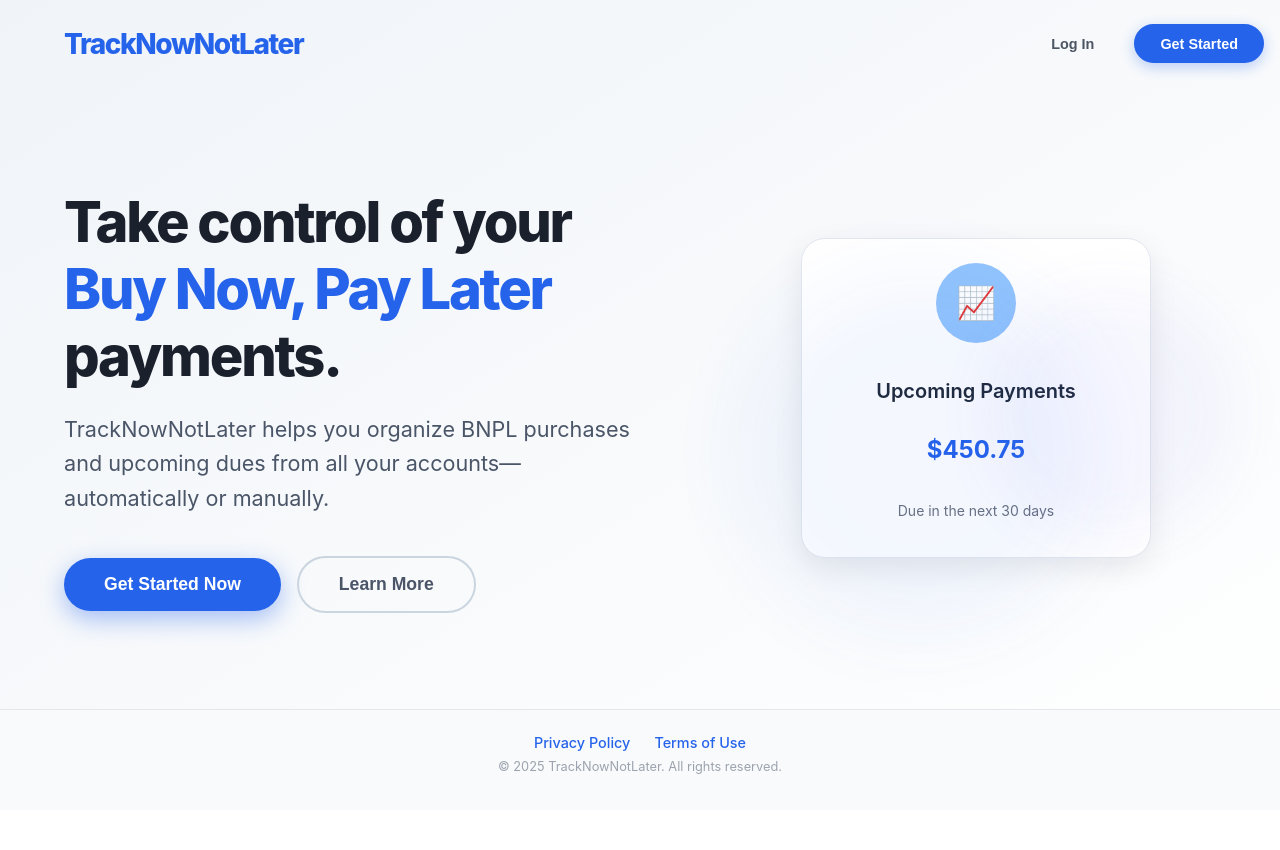
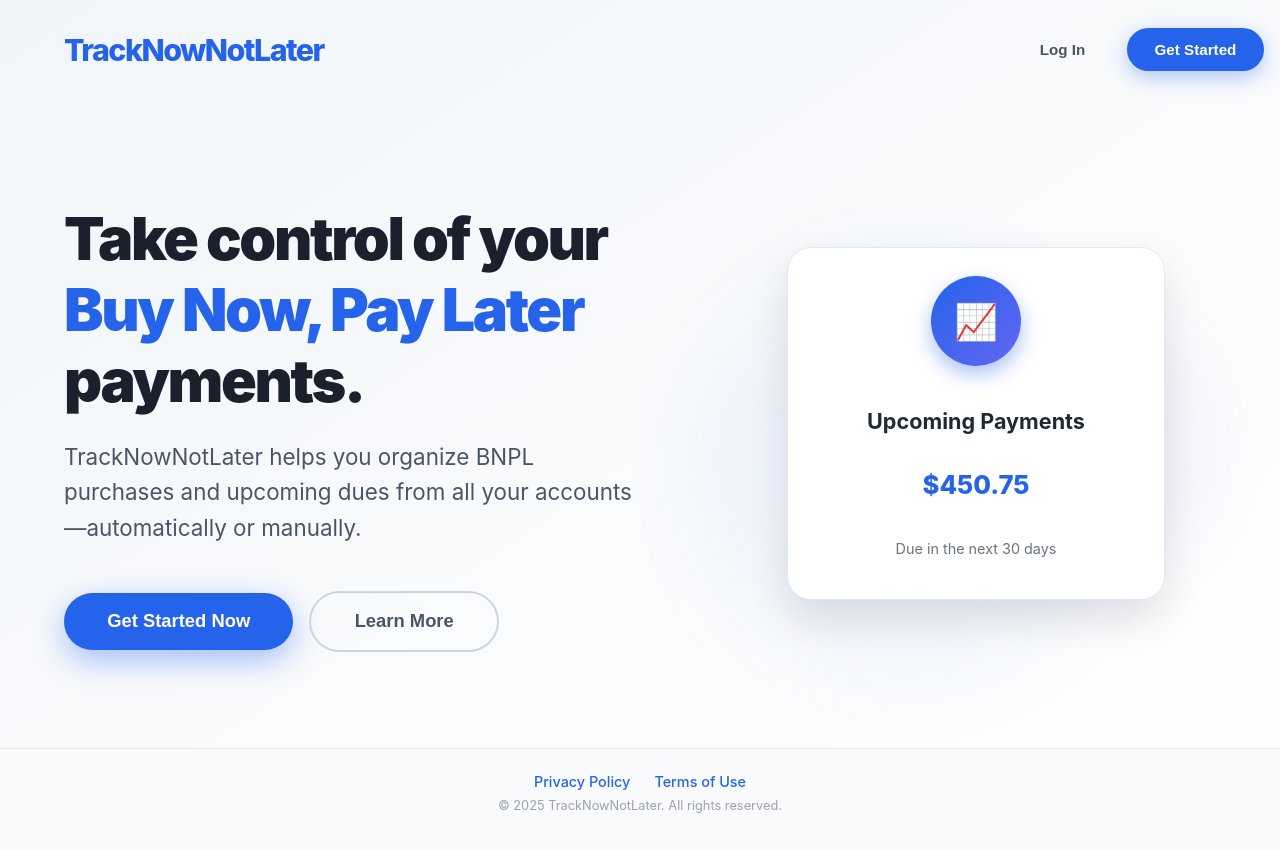
Before and after one commit to michelleduong03/TrackNowNotLater, a React (Create React App) app in the folder TNNL_Test/client/: page / in a window 1280 px wide. Before the commit the page ends 810 px from the top, so only its background shows below. Built offline with nearby package versions, Linux system fonts and the light colour scheme.

Commit message:
changed ui a bit, more depth

```diff
--- a/TNNL_Test/client/src/components/LandingPage.js
+++ b/TNNL_Test/client/src/components/LandingPage.js
@@ -1,5 +1,63 @@
 // import React from 'react';
 // import { Link } from 'react-router-dom';
+
+// const DataWidget = () => (
+//   <div style={{
+//     background: 'white',
+//     borderRadius: '1.5rem',
+//     padding: '1.5rem',
+//     boxShadow: '0 10px 30px rgba(0, 0, 0, 0.08)',
+//     display: 'flex',
+//     flexDirection: 'column',
+//     alignItems: 'center',
+//     justifyContent: 'center',
+//     minHeight: '200px',
+//     width: '100%',
+//     maxWidth: '300px',
+//     textAlign: 'center',
+//     border: '1px solid #e2e8f0',
+//     transition: 'transform 0.3s ease, box-shadow 0.3s ease',
+//   }}
+//   onMouseEnter={e => e.currentTarget.style.transform = 'translateY(-5px)'}
+//   onMouseLeave={e => e.currentTarget.style.transform = 'translateY(0)'}
+//   >
+//     <div style={{
+//       width: '80px',
+//       height: '80px',
+//       borderRadius: '50%',
+//       backgroundColor: '#93c5fd',
+//       display: 'flex',
+//       alignItems: 'center',
+//       justifyContent: 'center',
+//       marginBottom: '1rem',
+//       fontSize: '2rem',
+//       color: '#2563eb'
+//     }}>
+//       📈
+//     </div>
+//     <h3 style={{
+//       fontSize: '1.25rem',
+//       fontWeight: 600,
+//       color: '#1f2937',
+//       marginBottom: '0.5rem'
+//     }}>
+//       Upcoming Payments
+//     </h3>
+//     <p style={{
+//       fontSize: '1.5rem',
+//       fontWeight: 700,
+//       color: '#2563eb'
+//     }}>
+//       $450.75
+//     </p>
+//     <p style={{
+//       fontSize: '0.875rem',
+//       color: '#6b7280'
+//     }}>
+//       Due in the next 30 days
+//     </p>
+//   </div>
+// );
 
 // export default function LandingPage({ onLogin, onRegister }) {
 //   return (
@@ -8,9 +66,70 @@
 //       display: 'flex',
 //       flexDirection: 'column',
 //       fontFamily: '"Inter", sans-serif',
-//       background: 'linear-gradient(to right, #f8fafc, #ffffff)',
-//       color: '#1f2937'
+//       background: 'linear-gradient(to bottom right, #f0f4f8, #ffffff)',
+//       color: '#1f2937',
+//       overflow: 'hidden',
 //     }}>
+//       {/* Header */}
+//       <header style={{
+//         padding: '1.5rem 4rem',
+//         display: 'flex',
+//         justifyContent: 'space-between',
+//         alignItems: 'center',
+//         maxWidth: '1200px',
+//         margin: '0 auto',
+//         width: '100%',
+//       }}>
+//         <div style={{
+//           fontSize: '1.75rem',
+//           fontWeight: 800,
+//           color: '#2563eb',
+//           letterSpacing: '-0.05em'
+//         }}>
+//           TrackNowNotLater
+//         </div>
+//         <div>
+//           <button
+//             onClick={onLogin}
+//             style={{
+//               padding: '0.6rem 1.5rem',
+//               fontSize: '0.9rem',
+//               borderRadius: '9999px',
+//               border: 'none',
+//               backgroundColor: 'transparent',
+//               color: '#4b5563',
+//               fontWeight: '600',
+//               cursor: 'pointer',
+//               transition: 'color 0.3s ease',
+//             }}
+//             onMouseEnter={e => e.currentTarget.style.color = '#2563eb'}
+//             onMouseLeave={e => e.currentTarget.style.color = '#4b5563'}
+//           >
+//             Log In
+//           </button>
+//           <button
+//             onClick={onRegister}
+//             style={{
+//               padding: '0.6rem 1.5rem',
+//               fontSize: '0.9rem',
+//               borderRadius: '9999px',
+//               border: '2px solid #2563eb',
+//               backgroundColor: '#2563eb',
+//               color: 'white',
+//               fontWeight: '600',
+//               cursor: 'pointer',
+//               marginLeft: '1rem',
+//               boxShadow: '0 4px 14px rgba(37, 99, 235, 0.3)',
+//               transition: 'all 0.3s ease'
+//             }}
+//             onMouseEnter={e => e.currentTarget.style.backgroundColor = '#1d4ed8'}
+//             onMouseLeave={e => e.currentTarget.style.backgroundColor = '#2563eb'}
+//           >
+//             Get Started
+//           </button>
+//         </div>
+//       </header>
+
 //       <main style={{
 //         flex: 1,
 //         display: 'flex',
@@ -19,103 +138,197 @@
 //         justifyContent: 'space-between',
 //         padding: '4rem',
 //         maxWidth: '1200px',
-//         margin: '0 auto'
+//         margin: '0 auto',
+//         width: '100%',
+//         flexWrap: 'wrap',
 //       }}>
-//         {/* Left Section */}
-//         <div style={{ flex: 1, paddingRight: '3rem' }}>
+//         {/* Left Section - Content */}
+//         <div style={{
+//           flex: 1,
+//           paddingRight: '3rem',
+//           minWidth: '300px',
+//           marginBottom: '2rem',
+//         }}>
 //           <h1 style={{
-//             fontWeight: 700,
-//             fontSize: '3rem',
+//             fontWeight: 800,
+//             fontSize: '3.5rem',
 //             marginBottom: '1.25rem',
-//             lineHeight: 1.3,
-//             letterSpacing: '-0.02em'
+//             lineHeight: 1.2,
+//             letterSpacing: '-0.04em',
+//             color: '#1a202c',
 //           }}>
-//             Take control of your Buy Now, Pay Later payments.
+//             Take control of your <span style={{ color: '#2563eb' }}>Buy Now, Pay Later</span> payments.
 //           </h1>
 //           <p style={{
-//             fontSize: '1.25rem',
-//             color: '#4b5563',
-//             marginBottom: '2rem'
+//             fontSize: '1.35rem',
+//             color: '#4a5568',
+//             marginBottom: '2.5rem',
+//             lineHeight: 1.6,
 //           }}>
 //             TrackNowNotLater helps you organize BNPL purchases and upcoming dues from all your accounts—automatically or manually.
 //           </p>
 //           <div>
 //             <button
-//               onClick={onLogin}
+//               onClick={onRegister}
 //               style={{
-//                 padding: '0.75rem 2rem',
+//                 padding: '1rem 2.5rem',
 //                 marginRight: '1rem',
-//                 fontSize: '1rem',
+//                 fontSize: '1.1rem',
 //                 borderRadius: '9999px',
 //                 border: 'none',
 //                 backgroundColor: '#2563eb',
 //                 color: 'white',
+//                 fontWeight: '700',
+//                 cursor: 'pointer',
+//                 boxShadow: '0 8px 25px rgba(37, 99, 235, 0.4)',
+//                 transition: 'all 0.3s ease',
+//               }}
+//               onMouseEnter={e => {
+//                 e.currentTarget.style.backgroundColor = '#1d4ed8';
+//                 e.currentTarget.style.transform = 'translateY(-2px)';
+//               }}
+//               onMouseLeave={e => {
+//                 e.currentTarget.style.backgroundColor = '#2563eb';
+//                 e.currentTarget.style.transform = 'translateY(0)';
+//               }}
+//             >
+//               Get Started Now
+//             </button>
+//             <button
+//               onClick={onLogin}
+//               style={{
+//                 padding: '1rem 2.5rem',
+//                 fontSize: '1.1rem',
+//                 borderRadius: '9999px',
+//                 border: '2px solid #cbd5e0',
+//                 backgroundColor: 'transparent',
+//                 color: '#4a5568',
 //                 fontWeight: '600',
 //                 cursor: 'pointer',
-//                 boxShadow: '0 4px 14px rgba(37, 99, 235, 0.3)',
-//                 transition: 'all 0.3s ease'
-//               }}
-//               onMouseEnter={e => e.currentTarget.style.backgroundColor = '#1d4ed8'}
-//               onMouseLeave={e => e.currentTarget.style.backgroundColor = '#2563eb'}
-//             >
-//               Log In
-//             </button>
-//             <button
-//               onClick={onRegister}
-//               style={{
-//                 padding: '0.75rem 2rem',
-//                 fontSize: '1rem',
-//                 borderRadius: '9999px',
-//                 border: '2px solid #2563eb',
-//                 backgroundColor: 'transparent',
-//                 color: '#2563eb',
-//                 fontWeight: '600',
-//                 cursor: 'pointer',
-//                 transition: 'all 0.3s ease'
+//                 transition: 'all 0.3s ease',
 //               }}
 //               onMouseEnter={e => {
-//                 e.currentTarget.style.backgroundColor = '#2563eb';
-//                 e.currentTarget.style.color = 'white';
+//                 e.currentTarget.style.backgroundColor = '#edf2f7';
+//                 e.currentTarget.style.borderColor = '#a0aec0';
 //               }}
 //               onMouseLeave={e => {
 //                 e.currentTarget.style.backgroundColor = 'transparent';
-//                 e.currentTarget.style.color = '#2563eb';
+//                 e.currentTarget.style.borderColor = '#cbd5e0';
 //               }}
 //             >
-//               Register
+//               Learn More
 //             </button>
 //           </div>
 //         </div>
 
-//         {/* Right Section */}
-//         <div style={{ flex: 1, display: 'flex', justifyContent: 'center', alignItems: 'center' }}>
-//           <svg width="360" height="360" viewBox="0 0 300 300" fill="none" xmlns="http://www.w3.org/2000/svg" >
-//             <circle cx="150" cy="150" r="140" fill="#2563eb" fillOpacity="0.08" />
-//             <circle cx="150" cy="150" r="100" fill="#2563eb" fillOpacity="0.15" />
-//             <circle cx="150" cy="150" r="60" fill="#2563eb" fillOpacity="0.3" />
-//           </svg>
+//         {/* Right Section - Visuals/Widgets */}
+//         <div style={{
+//           flex: 1,
+//           display: 'flex',
+//           justifyContent: 'center',
+//           alignItems: 'center',
+//           position: 'relative',
+//           minHeight: '400px',
+//           minWidth: '350px',
+//         }}>
+//           {/* Decorative background shapes */}
+//           <div style={{
+//             position: 'absolute',
+//             width: '350px',
+//             height: '350px',
+//             borderRadius: '50%',
+//             backgroundColor: '#2563eb',
+//             opacity: 0.05,
+//             filter: 'blur(40px)',
+//             top: '20%',
+//             left: '10%',
+//             zIndex: 0,
+//             animation: 'pulse 4s infinite alternate',
+//           }}></div>
+//           <div style={{
+//             position: 'absolute',
+//             width: '250px',
+//             height: '250px',
+//             borderRadius: '50%',
+//             backgroundColor: '#6366f1',
+//             opacity: 0.05,
+//             filter: 'blur(30px)',
+//             bottom: '15%',
+//             right: '5%',
+//             zIndex: 0,
+//             animation: 'pulse 3.5s infinite alternate reverse',
+//           }}></div>
+
+//           <DataWidget />
 //         </div>
 //       </main>
 
 //       {/* Footer */}
 //       <footer style={{
 //         textAlign: 'center',
-//         padding: '1rem',
-//         fontSize: '0.875rem',
+//         padding: '1.5rem',
+//         fontSize: '0.9rem',
 //         color: '#6b7280',
 //         borderTop: '1px solid #e5e7eb',
-//         backgroundColor: '#f9fafb'
+//         backgroundColor: '#f9fafb',
 //       }}>
-//         <Link to="/privacy" style={{ marginRight: '1rem', color: '#2563eb', textDecoration: 'none' }}>
+//         <Link to="/privacy" style={{ marginRight: '1.5rem', color: '#2563eb', textDecoration: 'none', fontWeight: '500' }}>
 //           Privacy Policy
 //         </Link>
-//         <Link to="/terms" style={{ marginRight: '1rem', color: '#2563eb', textDecoration: 'none' }}>
+//         <Link to="/terms" style={{ color: '#2563eb', textDecoration: 'none', fontWeight: '500' }}>
 //           Terms of Use
 //         </Link>
+//         <p style={{ marginTop: '0.5rem', fontSize: '0.8rem', color: '#9ca3af' }}>
+//           &copy; {new Date().getFullYear()} TrackNowNotLater. All rights reserved.
+//         </p>
 //       </footer>
+
+//       {/* pulse effect */}
+//       <style>
+//         {`
+//           @keyframes pulse {
+//             0% { transform: scale(1); }
+//             100% { transform: scale(1.05); }
+//           }
+//           @media (max-width: 768px) {
+//             main {
+//               flex-direction: column;
+//               padding: 2rem;
+//             }
+//             main > div {
+//               padding-right: 0;
+//               margin-bottom: 2rem;
+//               text-align: center;
+//             }
+//             main h1 {
+//               font-size: 2.5rem;
+//             }
+//             main p {
+//               font-size: 1.1rem;
+//             }
+//             header {
+//               padding: 1rem 2rem;
+//               flex-direction: column;
+//               gap: 1rem;
+//             }
+//             header button {
+//               margin: 0.5rem 0.5rem;
+//             }
+//             main > div:first-child {
+//               order: 2;
+//             }
+//             main > div:last-child {
+//               order: 1;
+//             }
+//           }
+//         `}
+//       </style>
 //     </div>
 //   );
 // }
+
+
+
 import React from 'react';
 import { Link } from 'react-router-dom';
 
@@ -123,53 +336,60 @@
   <div style={{
     background: 'white',
     borderRadius: '1.5rem',
-    padding: '1.5rem',
-    boxShadow: '0 10px 30px rgba(0, 0, 0, 0.08)',
+    padding: '1.75rem',
+    boxShadow: '0 20px 40px rgba(0, 0, 0, 0.1)',
     display: 'flex',
     flexDirection: 'column',
     alignItems: 'center',
     justifyContent: 'center',
-    minHeight: '200px',
+    minHeight: '220px',
     width: '100%',
-    maxWidth: '300px',
+    maxWidth: '320px',
     textAlign: 'center',
     border: '1px solid #e2e8f0',
-    transition: 'transform 0.3s ease, box-shadow 0.3s ease',
+    transform: 'translateZ(0)', // trigger GPU for smooth transform
+    transition: 'transform 0.4s ease, box-shadow 0.4s ease',
   }}
-  onMouseEnter={e => e.currentTarget.style.transform = 'translateY(-5px)'}
-  onMouseLeave={e => e.currentTarget.style.transform = 'translateY(0)'}
-  >
+  onMouseEnter={e => {
+    e.currentTarget.style.transform = 'scale(1.05)';
+    e.currentTarget.style.boxShadow = '0 30px 60px rgba(0, 0, 0, 0.15)';
+  }}
+  onMouseLeave={e => {
+    e.currentTarget.style.transform = 'scale(1)';
+    e.currentTarget.style.boxShadow = '0 20px 40px rgba(0, 0, 0, 0.1)';
+  }}>
     <div style={{
-      width: '80px',
-      height: '80px',
+      width: '90px',
+      height: '90px',
       borderRadius: '50%',
-      backgroundColor: '#93c5fd',
+      background: 'linear-gradient(135deg, #2563eb, #6366f1)',
       display: 'flex',
       alignItems: 'center',
       justifyContent: 'center',
-      marginBottom: '1rem',
-      fontSize: '2rem',
-      color: '#2563eb'
+      marginBottom: '1.25rem',
+      fontSize: '2.2rem',
+      color: 'white',
+      boxShadow: '0 8px 20px rgba(37,99,235,0.4)'
     }}>
       📈
     </div>
     <h3 style={{
-      fontSize: '1.25rem',
-      fontWeight: 600,
+      fontSize: '1.35rem',
+      fontWeight: 700,
       color: '#1f2937',
-      marginBottom: '0.5rem'
+      marginBottom: '0.6rem'
     }}>
       Upcoming Payments
     </h3>
     <p style={{
-      fontSize: '1.5rem',
-      fontWeight: 700,
+      fontSize: '1.6rem',
+      fontWeight: 800,
       color: '#2563eb'
     }}>
       $450.75
     </p>
     <p style={{
-      fontSize: '0.875rem',
+      fontSize: '0.9rem',
       color: '#6b7280'
     }}>
       Due in the next 30 days
@@ -184,13 +404,12 @@
       display: 'flex',
       flexDirection: 'column',
       fontFamily: '"Inter", sans-serif',
-      background: 'linear-gradient(to bottom right, #f0f4f8, #ffffff)',
+      background: 'linear-gradient(to bottom right, #f1f5f9, #ffffff)',
       color: '#1f2937',
       overflow: 'hidden',
     }}>
-      {/* Header */}
       <header style={{
-        padding: '1.5rem 4rem',
+        padding: '1.75rem 4rem',
         display: 'flex',
         justifyContent: 'space-between',
         alignItems: 'center',
@@ -199,7 +418,7 @@
         width: '100%',
       }}>
         <div style={{
-          fontSize: '1.75rem',
+          fontSize: '1.9rem',
           fontWeight: 800,
           color: '#2563eb',
           letterSpacing: '-0.05em'
@@ -210,15 +429,15 @@
           <button
             onClick={onLogin}
             style={{
-              padding: '0.6rem 1.5rem',
-              fontSize: '0.9rem',
+              padding: '0.7rem 1.6rem',
+              fontSize: '0.95rem',
               borderRadius: '9999px',
               border: 'none',
               backgroundColor: 'transparent',
               color: '#4b5563',
               fontWeight: '600',
               cursor: 'pointer',
-              transition: 'color 0.3s ease',
+              transition: 'color 0.4s ease',
             }}
             onMouseEnter={e => e.currentTarget.style.color = '#2563eb'}
             onMouseLeave={e => e.currentTarget.style.color = '#4b5563'}
@@ -228,8 +447,8 @@
           <button
             onClick={onRegister}
             style={{
-              padding: '0.6rem 1.5rem',
-              fontSize: '0.9rem',
+              padding: '0.7rem 1.6rem',
+              fontSize: '0.95rem',
               borderRadius: '9999px',
               border: '2px solid #2563eb',
               backgroundColor: '#2563eb',
@@ -237,8 +456,8 @@
               fontWeight: '600',
               cursor: 'pointer',
               marginLeft: '1rem',
-              boxShadow: '0 4px 14px rgba(37, 99, 235, 0.3)',
-              transition: 'all 0.3s ease'
+              boxShadow: '0 6px 20px rgba(37, 99, 235, 0.35)',
+              transition: 'all 0.4s ease'
             }}
             onMouseEnter={e => e.currentTarget.style.backgroundColor = '#1d4ed8'}
             onMouseLeave={e => e.currentTarget.style.backgroundColor = '#2563eb'}
@@ -260,7 +479,6 @@
         width: '100%',
         flexWrap: 'wrap',
       }}>
-        {/* Left Section - Content */}
         <div style={{
           flex: 1,
           paddingRight: '3rem',
@@ -268,9 +486,9 @@
           marginBottom: '2rem',
         }}>
           <h1 style={{
-            fontWeight: 800,
-            fontSize: '3.5rem',
-            marginBottom: '1.25rem',
+            fontWeight: 900,
+            fontSize: '3.7rem',
+            marginBottom: '1.4rem',
             lineHeight: 1.2,
             letterSpacing: '-0.04em',
             color: '#1a202c',
@@ -278,9 +496,9 @@
             Take control of your <span style={{ color: '#2563eb' }}>Buy Now, Pay Later</span> payments.
           </h1>
           <p style={{
-            fontSize: '1.35rem',
+            fontSize: '1.4rem',
             color: '#4a5568',
-            marginBottom: '2.5rem',
+            marginBottom: '2.8rem',
             lineHeight: 1.6,
           }}>
             TrackNowNotLater helps you organize BNPL purchases and upcoming dues from all your accounts—automatically or manually.
@@ -289,21 +507,21 @@
             <button
               onClick={onRegister}
               style={{
-                padding: '1rem 2.5rem',
+                padding: '1.1rem 2.7rem',
                 marginRight: '1rem',
-                fontSize: '1.1rem',
+                fontSize: '1.15rem',
                 borderRadius: '9999px',
                 border: 'none',
                 backgroundColor: '#2563eb',
                 color: 'white',
                 fontWeight: '700',
                 cursor: 'pointer',
-                boxShadow: '0 8px 25px rgba(37, 99, 235, 0.4)',
-                transition: 'all 0.3s ease',
+                boxShadow: '0 10px 30px rgba(37, 99, 235, 0.4)',
+                transition: 'all 0.4s ease',
               }}
               onMouseEnter={e => {
                 e.currentTarget.style.backgroundColor = '#1d4ed8';
-                e.currentTarget.style.transform = 'translateY(-2px)';
+                e.currentTarget.style.transform = 'translateY(-3px)';
               }}
               onMouseLeave={e => {
                 e.currentTarget.style.backgroundColor = '#2563eb';
@@ -315,15 +533,15 @@
             <button
               onClick={onLogin}
               style={{
-                padding: '1rem 2.5rem',
-                fontSize: '1.1rem',
+                padding: '1.1rem 2.7rem',
+                fontSize: '1.15rem',
                 borderRadius: '9999px',
                 border: '2px solid #cbd5e0',
                 backgroundColor: 'transparent',
                 color: '#4a5568',
                 fontWeight: '600',
                 cursor: 'pointer',
-                transition: 'all 0.3s ease',
+                transition: 'all 0.4s ease',
               }}
               onMouseEnter={e => {
                 e.currentTarget.style.backgroundColor = '#edf2f7';
@@ -339,7 +557,6 @@
           </div>
         </div>
 
-        {/* Right Section - Visuals/Widgets */}
         <div style={{
           flex: 1,
           display: 'flex',
@@ -349,39 +566,37 @@
           minHeight: '400px',
           minWidth: '350px',
         }}>
-          {/* Decorative background shapes */}
           <div style={{
             position: 'absolute',
-            width: '350px',
-            height: '350px',
+            width: '380px',
+            height: '380px',
             borderRadius: '50%',
             backgroundColor: '#2563eb',
-            opacity: 0.05,
-            filter: 'blur(40px)',
-            top: '20%',
-            left: '10%',
+            opacity: 0.06,
+            filter: 'blur(50px)',
+            top: '15%',
+            left: '5%',
             zIndex: 0,
             animation: 'pulse 4s infinite alternate',
           }}></div>
           <div style={{
             position: 'absolute',
-            width: '250px',
-            height: '250px',
+            width: '270px',
+            height: '270px',
             borderRadius: '50%',
             backgroundColor: '#6366f1',
-            opacity: 0.05,
-            filter: 'blur(30px)',
-            bottom: '15%',
-            right: '5%',
+            opacity: 0.06,
+            filter: 'blur(35px)',
+            bottom: '10%',
+            right: '10%',
             zIndex: 0,
-            animation: 'pulse 3.5s infinite alternate reverse',
+            animation: 'pulse 3.5s infinite alternate-reverse',
           }}></div>
 
           <DataWidget />
         </div>
       </main>
 
-      {/* Footer */}
       <footer style={{
         textAlign: 'center',
         padding: '1.5rem',
@@ -401,7 +616,6 @@
         </p>
       </footer>
 
-      {/* pulse effect */}
       <style>
         {`
           @keyframes pulse {
```
